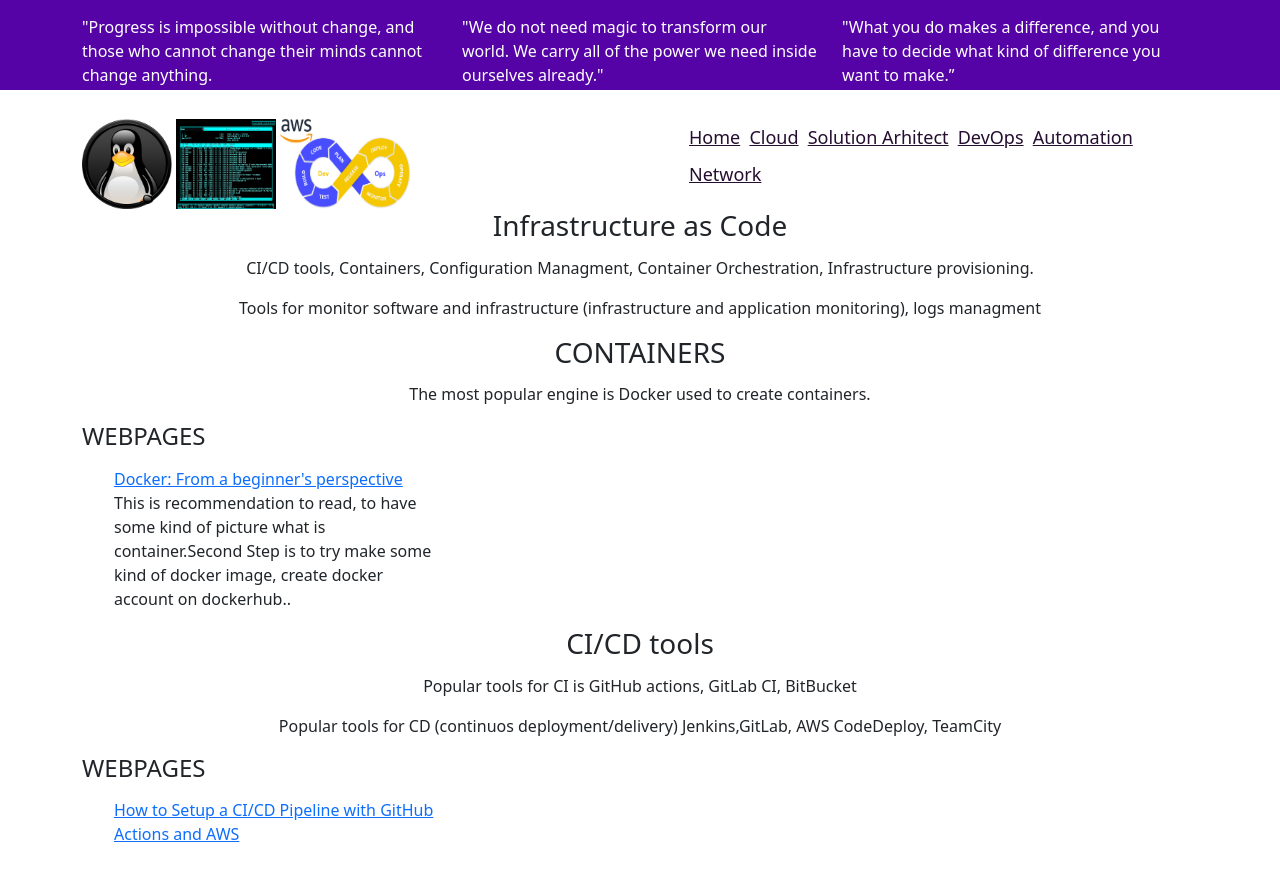
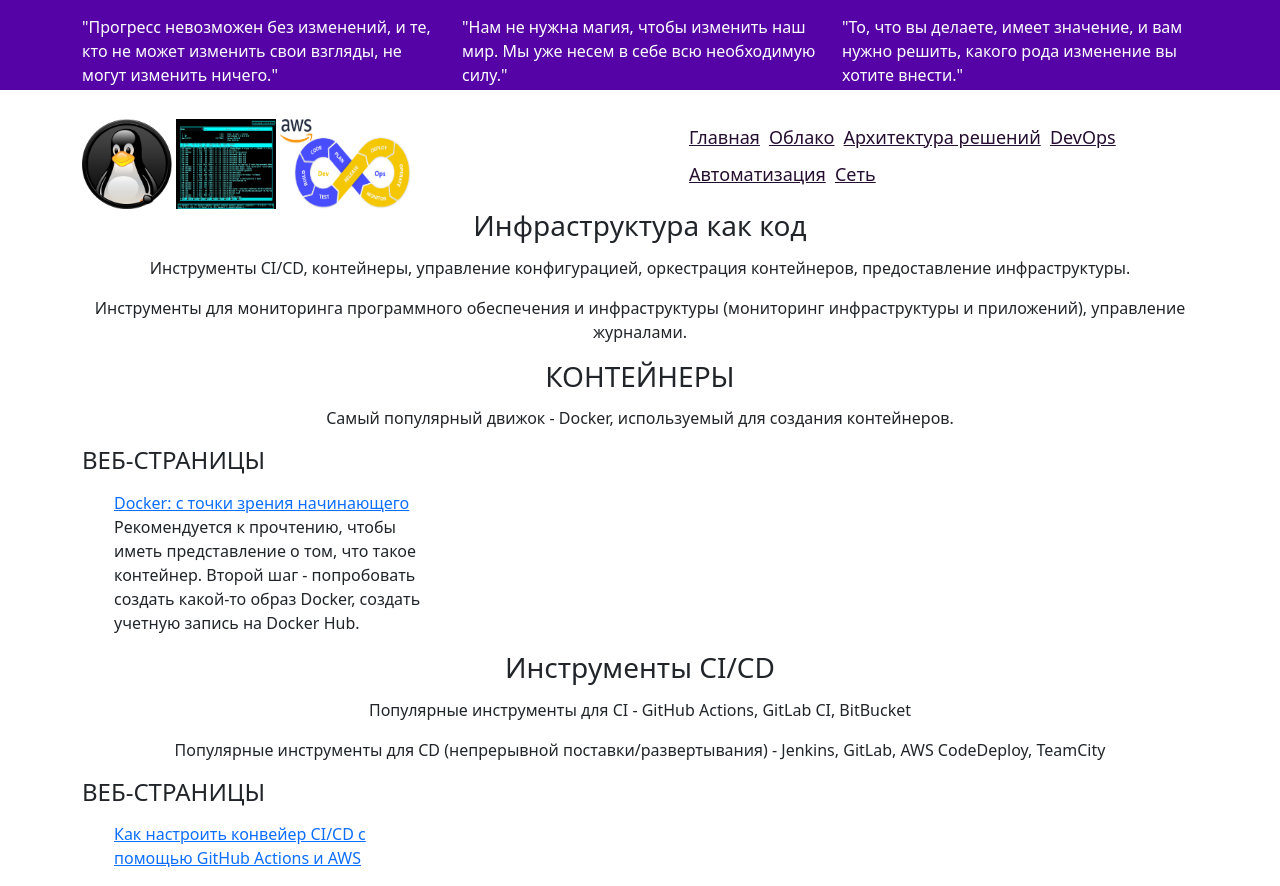
Before and after one commit to 777quinque/site_AWS, a plain HTML site: page automation.html in a window 1280 px wide. Before the commit the page ends 862 px from the top, so only its background shows below. Drawn offline with nearby package versions, Linux system fonts and the light colour scheme.

Commit message:
Update automation.html

```diff
--- a/automation.html
+++ b/automation.html
@@ -1,11 +1,11 @@
 <!DOCTYPE html>
-<html lang="en">
+<html lang="ru">
 
 <head>
     <meta charset="UTF-8">
     <meta http-equiv="X-UA-Compatible" content="IE=edge">
     <meta name="viewport" content="width=device-width, initial-scale=1.0">
-    <title>Cloud & DevOps resources for learning</title>
+    <title>Облачные и DevOps ресурсы для обучения</title>
     <link rel="stylesheet" href="css/style.css">
     <link href="https://cdn.jsdelivr.net/npm/bootstrap@5.1.3/dist/css/bootstrap.min.css" rel="stylesheet" integrity="sha384-1BmE4kWBq78iYhFldvKuhfTAU6auU8tT94WrHftjDbrCEXSU1oBoqyl2QvZ6jIW3" crossorigin="anonymous">
 
@@ -18,20 +18,20 @@
             <div class="container">
                 <div class="row">
                     <div class="col-md-4">
-                        <p>"Progress is impossible without change, and those who cannot change their minds cannot change anything.</p>
+                        <p>"Прогресс невозможен без изменений, и те, кто не может изменить свои взгляды, не могут изменить ничего."</p>
                     </div>
 
                     <div class="col-md-4">
-                        <div>"We do not need magic to transform our world. We carry all of the power we need inside ourselves already."</div>
+                        <div>"Нам не нужна магия, чтобы изменить наш мир. Мы уже несем в себе всю необходимую силу."</div>
                     </div>
 
                     <div class="col-md-4">
-                        <div>"What you do makes a difference, and you have to decide what kind of difference you want to make.”</div>
+                        <div>"То, что вы делаете, имеет значение, и вам нужно решить, какого рода изменение вы хотите внести."</div>
                     </div>
                 </div>
-                <!--end of row-->
+                <!--конец строки-->
             </div>
-            <!--end of container-->
+            <!--конец контейнера-->
         </div>
         <br>
         <div class="main-nav">
@@ -45,42 +45,40 @@
 
                     <div class="col-md-6">
                         <ul class="main-menu">
-                      <li><a href="index.html">Home</a></li>
-                      <li><a href="cloud.html">Cloud </a></li>
-                      <li><a href="solution-arhitect.html">Solution Arhitect</a></li>
-                      <li><a href="devops.html">DevOps </a></li>
-                      <li><a href="automation.html">Automation </a></li>
-                      <li><a href="network.html">Network </a></li>
+                            <li><a href="index.html">Главная</a></li>
+                            <li><a href="cloud.html">Облако</a></li>
+                            <li><a href="solution-arhitect.html">Архитектура решений</a></li>
+                            <li><a href="devops.html">DevOps</a></li>
+                            <li><a href="automation.html">Автоматизация</a></li>
+                            <li><a href="network.html">Сеть</a></li>
                         </ul>
                     </div>
                 </div>
             </div>
         </div>
 
-    <!-------------------MAIN TITLE Automation (automation.html) ------------------------------------>
+        <!-------------------ОСНОВНОЙ ЗАГОЛОВОК Automation (automation.html) ------------------------------------>
         <div class="main-title-automation">
             <div class="container">
 
                 <div class="row">
                     <div class="col-md-12">
-                    <h3 class="automation-title"> <span> Infrastructure as Code</span> </h3>
-                    <p> CI/CD tools, Containers, Configuration Managment, Container Orchestration, Infrastructure provisioning.</p>
-                    <p> Tools for monitor software and infrastructure (infrastructure and application monitoring), logs managment</p>
-
+                        <h3 class="automation-title"> <span> Инфраструктура как код</span> </h3>
+                        <p> Инструменты CI/CD, контейнеры, управление конфигурацией, оркестрация контейнеров, предоставление инфраструктуры.</p>
+                        <p> Инструменты для мониторинга программного обеспечения и инфраструктуры (мониторинг инфраструктуры и приложений), управление журналами.</p>
                     </div>
                 </div>
             </div>
         </div>
-    <!-----------------------------------CONTAINERS ------------------------------------>
+        <!-----------------------------------КОНТЕЙНЕРЫ ------------------------------------>
 
         <div class="main-title-automation">
             <div class="container">
 
                 <div class="row">
                     <div class="col-md-12">
-                    <h3 class="automation-title"> <span> CONTAINERS</span> </h3>
-                    <p> The most popular engine is Docker used to create containers.</p>
-
+                        <h3 class="automation-title"> <span> КОНТЕЙНЕРЫ</span> </h3>
+                        <p> Самый популярный движок - Docker, используемый для создания контейнеров.</p>
                     </div>
                 </div>
             </div>
@@ -89,25 +87,23 @@
 
         <div class="main-body-automation">
             <div class="container">
-                <div class="row">             <!----------FIRST ROW CONTAINERS-->
+                <div class="row"> <!----------FIRST ROW CONTAINERS-->
 
-                    <div class="col-md-4">      <!--  FIRST COLON----->
-                        <h4><span> WEBPAGES</span></h4>
+                    <div class="col-md-4"> <!--  FIRST COLON----->
+                        <h4><span> ВЕБ-СТРАНИЦЫ</span></h4>
                         <p></p>
                         <ul class="automation-links">
 
-                                <li><a href="https://medium.com/faun/docker-from-a-beginners-perspective-6e7cc143ce6a">Docker: From a beginner's perspective</a></li>
-                                <p>This is recommendation to read, to have some kind of picture what is container.Second Step
-                                    is to try make some kind of docker image, create docker account on dockerhub..
-                                </p>
+                            <li><a href="https://medium.com/faun/docker-from-a-beginners-perspective-6e7cc143ce6a">Docker: с точки зрения начинающего</a></li>
+                            <p>Рекомендуется к прочтению, чтобы иметь представление о том, что такое контейнер. Второй шаг - попробовать создать какой-то образ Docker, создать учетную запись на Docker Hub.</p>
                         </ul>
                     </div>
 
-                    <div class="col-md-4">     <!--SECOND COLON-->
+                    <div class="col-md-4"> <!--SECOND COLON-->
 
                     </div>
 
-                    <div class="md-col">    <!--THIRD COLON-->
+                    <div class="md-col"> <!--THIRD COLON-->
 
                     </div>
 
@@ -117,34 +113,31 @@
 
 
 
-
-
-    <!-------------------------------MAIN TITLE CI/CD ------------------------------------>
+        <!-------------------------------ОСНОВНОЙ ЗАГОЛОВОК CI/CD ------------------------------------>
         <div class="main-title-automation">
             <div class="container">
 
-            <div class="row">                  <!-------------FIRST ROW  CI/CD ---------->
+                <div class="row"> <!-------------FIRST ROW  CI/CD ---------->
                     <div class="col-md-12">
-                    <h3 class="automation-title"> <span> CI/CD tools</span> </h3>
-                    <p> Popular tools for CI is GitHub actions, GitLab CI, BitBucket </p>
-                    <p>Popular tools for CD (continuos deployment/delivery) Jenkins,GitLab, AWS CodeDeploy, TeamCity</p>
+                        <h3 class="automation-title"> <span> Инструменты CI/CD</span> </h3>
+                        <p> Популярные инструменты для CI - GitHub Actions, GitLab CI, BitBucket </p>
+                        <p> Популярные инструменты для CD (непрерывной поставки/развертывания) - Jenkins, GitLab, AWS CodeDeploy, TeamCity</p>
                     </div>
                 </div>
             </div>
-    </div>    <!----------END OF MAIN TITLE OF CI/CD (CI/CD TOOLS)-------->
+        </div> <!----------END OF MAIN TITLE OF CI/CD (CI/CD TOOLS)-------->
 
 
-
-    <div class="main-body-automation">         <!--------MAIN BODY OF CI / CD TOOLS------------>
+        <div class="main-body-automation"> <!--------MAIN BODY OF CI / CD TOOLS------------>
             <div class="container">
-                <div class="row">             <!--First row-->
+                <div class="row"> <!--First row-->
 
                     <div class="col-md-4">
-                        <h4><span> WEBPAGES</span></h4>
+                        <h4><span> ВЕБ-СТРАНИЦЫ</span></h4>
                         <p></p>
                         <ul class="automation-links">
 
-                                <li><a href="https://www.freecodecamp.org/news/how-to-setup-a-ci-cd-pipeline-with-github-actions-and-aws/">How to Setup a CI/CD Pipeline with GitHub Actions and AWS</a></li>
+                            <li><a href="https://www.freecodecamp.org/news/how-to-setup-a-ci-cd-pipeline-with-github-actions-and-aws/">Как настроить конвейер CI/CD с помощью GitHub Actions и AWS</a></li>
 
                         </ul>
                     </div>
```
Lines whose indentation alone changed are shown as unchanged.
